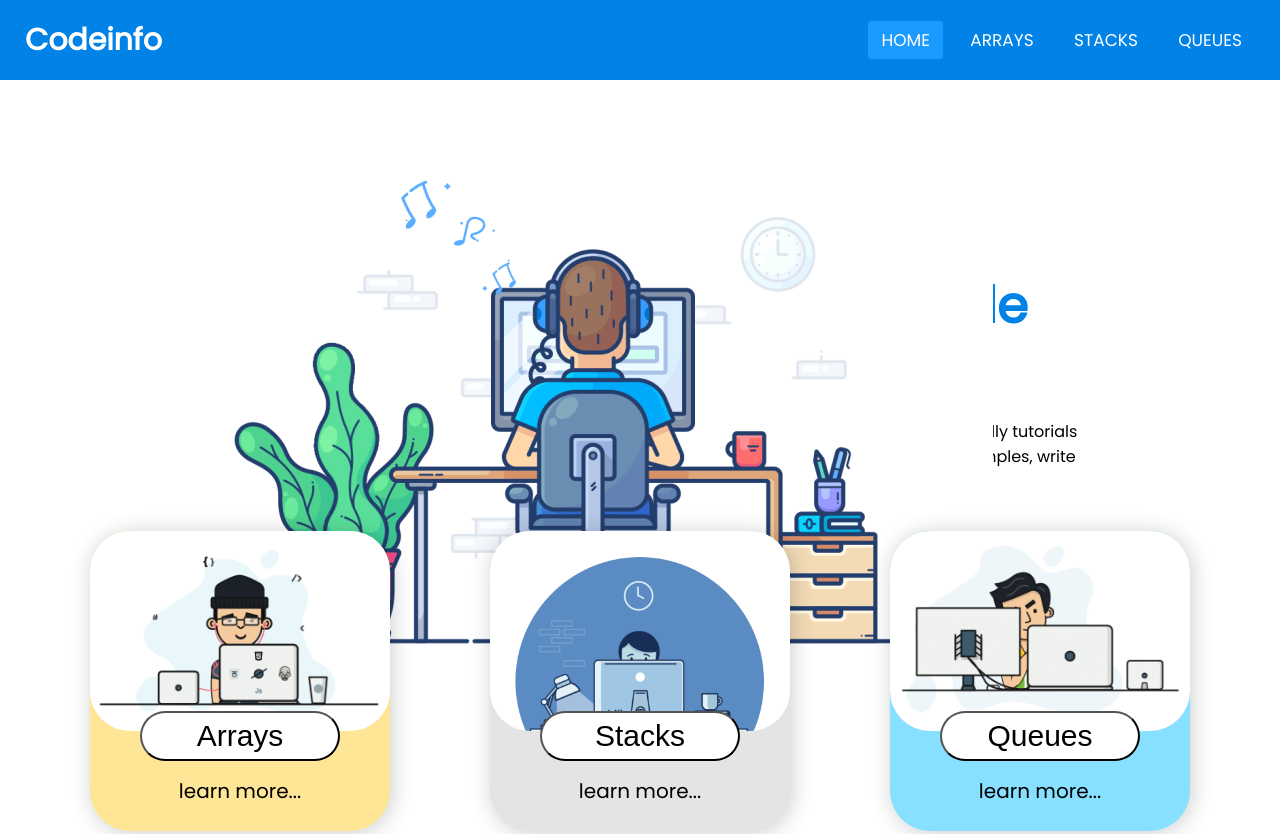
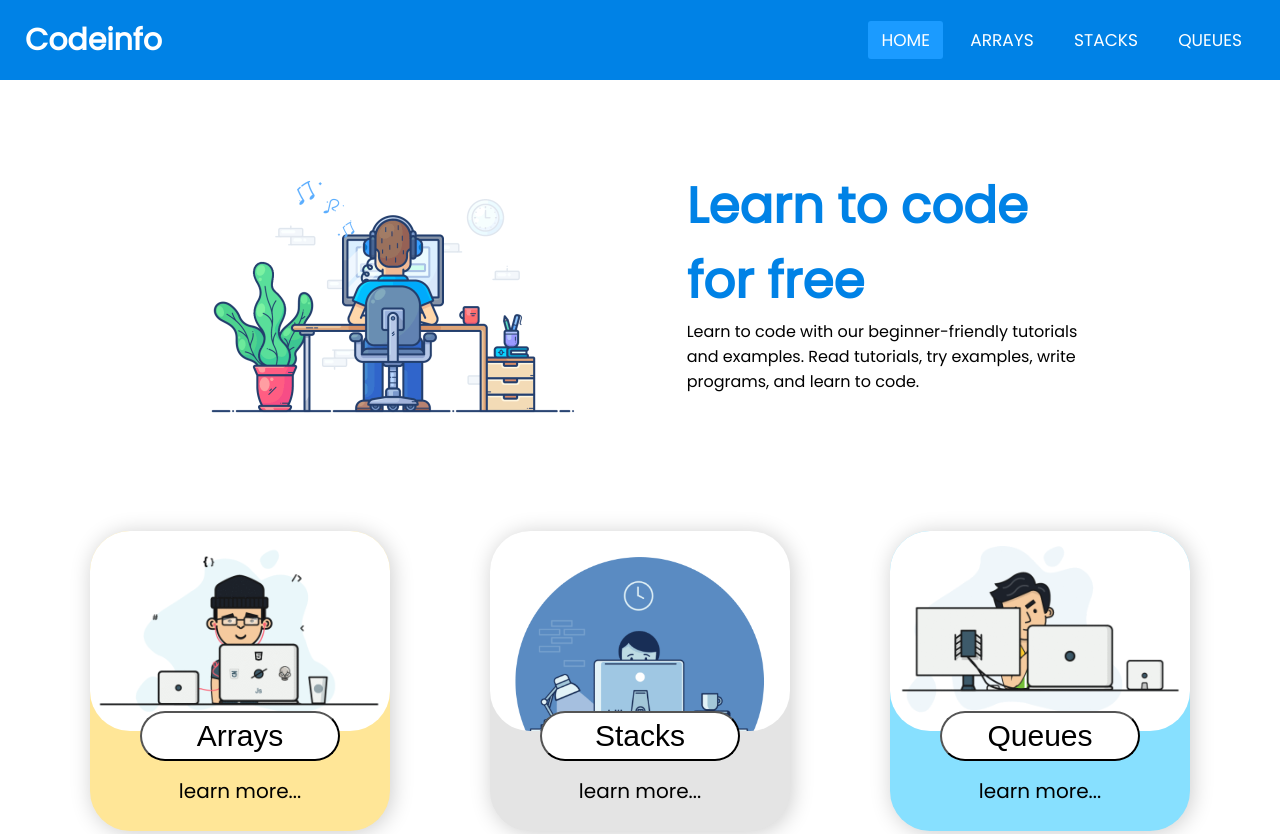
Before and after one commit to nithinhacks/codeinfo, a plain HTML site: page index.html in a window 1280 px wide. Shown: the top 834 px of the page. Drawn offline with nearby package versions, Linux system fonts and the light colour scheme.

Commit message:
first commit

```diff
--- a/style.css
+++ b/style.css
@@ -116,7 +116,7 @@ a.active,a:hover{
     justify-content: space-evenly;
 }
 
-.container .imgBx{
+.container .imgBx img{
     position: relative;
     display: flex;
     max-width: 400px;
```
